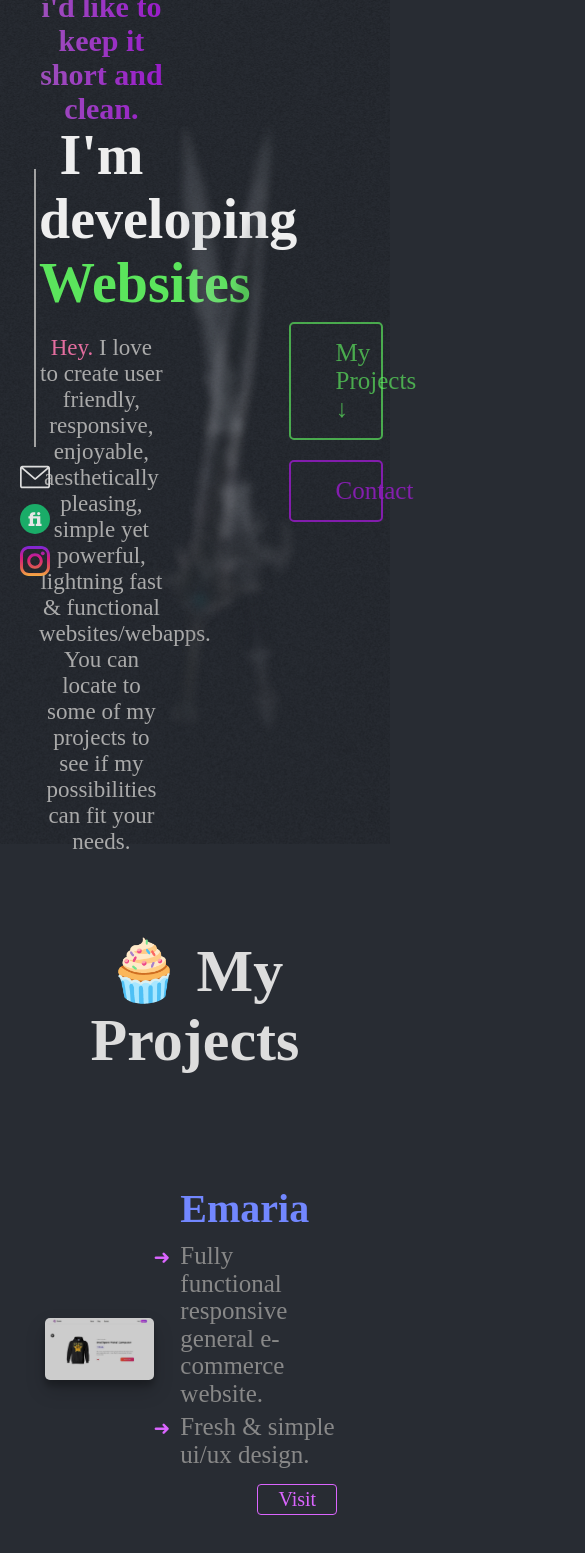
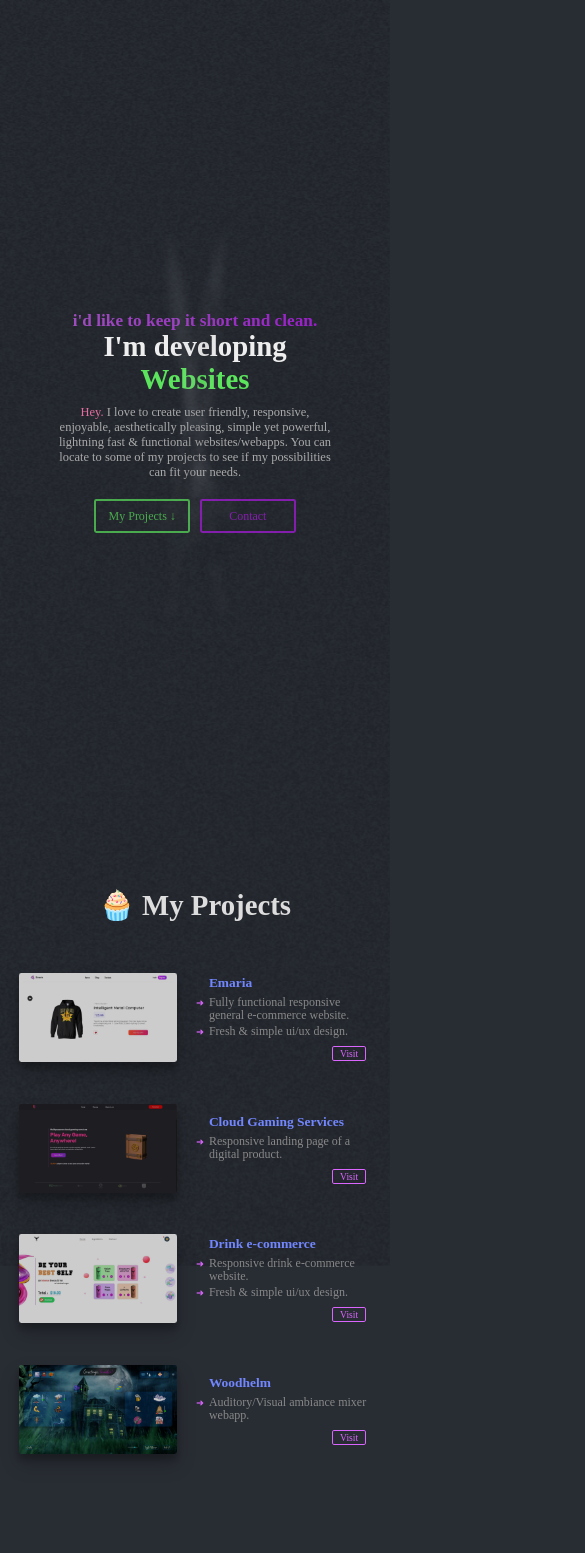
Before and after one commit to Solemensis/Portfolio-sole, a Nuxt app: page / in a window 390 px wide. Shown: the top 1553 px of the page, 585 px wide, since content can reach past the window. Built offline with nearby package versions, Linux system fonts and the light colour scheme; a web font is replaced by a local one.

Commit message:
resp first com

```diff
--- a/app.vue
+++ b/app.vue
@@ -82,4 +82,74 @@ body {
 ::-webkit-scrollbar-thumb:active {
   background-color: hsl(0, 0%, 33%);
 }
+
+@media (min-width: 2500px) {
+  html {
+    font-size: 110%;
+  }
+}
+
+@media (max-width: 2499px) {
+  html {
+    font-size: 100%;
+  }
+}
+
+@media (max-width: 2300px) {
+  html {
+    font-size: 95%;
+  }
+}
+
+@media (max-width: 2100px) {
+  html {
+    font-size: 85%;
+  }
+}
+
+@media (max-width: 1920px) {
+  html {
+    font-size: 77%;
+  }
+}
+
+@media (max-width: 1820px) {
+  html {
+    font-size: 70%;
+  }
+}
+
+@media (max-width: 1720px) {
+  html {
+    font-size: 66%;
+  }
+}
+
+@media (max-width: 1580px) {
+  html {
+    font-size: 60%;
+  }
+}
+
+@media (max-width: 1280px) {
+  html {
+    font-size: 50%;
+  }
+}
+
+@media (max-width: 1024px) {
+  html {
+    font-size: 40%;
+  }
+}
+@media (max-width: 800px) {
+  html {
+    font-size: 32%;
+  }
+}
+@media (orientation: portrait) {
+  html {
+    font-size: 30%;
+  }
+}
 </style>
--- a/components/ContactSection.vue
+++ b/components/ContactSection.vue
@@ -130,4 +130,14 @@ a:hover {
   visibility: hidden;
   margin-bottom: 5rem;
 }
+
+@media (orientation: portrait) {
+  .contact-flex {
+    justify-content: space-evenly !important;
+    width: 85vw !important;
+  }
+  .contact-image {
+    width: 26rem !important;
+  }
+}
 </style>
--- a/components/Footer.vue
+++ b/components/Footer.vue
@@ -30,4 +30,13 @@
   font-size: 1.8rem;
   color: #888;
 }
+@media (orientation: portrait) {
+  .info {
+    font-size: 2.3rem !important;
+  }
+  .copyright {
+    font-size: 1.6rem !important;
+    bottom: 1rem !important;
+  }
+}
 </style>
--- a/components/MainSection.vue
+++ b/components/MainSection.vue
@@ -62,6 +62,7 @@ function runRotate2() {
           </button></a
         >
       </div>
+      <!-- <img src="@/assets/images/mobile-hero.png" alt="" class="mobile-hero" /> -->
     </header>
     <p id="my-projects" class="ghost-p">ghost-p</p>
     <div
@@ -205,7 +206,7 @@ function runRotate2() {
 }
 
 .main-button-1 {
-  padding: 1.5rem 4.5rem;
+  padding: 1.5rem 1.5rem;
   background-color: transparent;
   border: 2px solid #63ff639b;
   color: #63ff639b;
@@ -214,7 +215,7 @@ function runRotate2() {
 .main-button-2 {
   /* padding: 1.5rem 2rem; */
   /* text-align: center; */
-  padding: 1.5rem 4.5rem;
+  padding: 1.5rem 1.5rem;
   background-color: transparent;
   border: 2px solid #991ccad0;
   color: #991ccad0;
@@ -253,7 +254,7 @@ function runRotate2() {
   gap: 1rem;
   position: fixed;
   left: 2rem;
-  top: 20%;
+  top: 25%;
 }
 .line {
   width: 2px;
@@ -301,4 +302,71 @@ function runRotate2() {
 .insta-ico {
   filter: brightness(1.1);
 }
+
+/* ******** scroll-elements ********* */
+.mobile-hero {
+  display: none;
+}
+@media (orientation: portrait) {
+  .shape-bg {
+    height: 150vh !important;
+  }
+  .main-flex {
+    flex-direction: column;
+  }
+  .main-text {
+    width: 90% !important;
+  }
+  .main-text h2 {
+    font-size: 3.6rem !important;
+  }
+  .main-text h1 {
+    font-size: 6rem !important;
+  }
+  .main-text p {
+    font-size: 2.6rem !important;
+    margin-bottom: 4rem;
+  }
+  .main-buttons {
+    width: initial !important;
+    flex-direction: row !important;
+  }
+  .main-buttons button {
+    width: 20rem !important;
+  }
+  .main-hero-image-box {
+    /* display: none !important; */
+    position: absolute !important;
+  }
+
+  .rotate-on1 {
+    transform: translate(-50%, -48.4%) rotate(-53deg) rotate(-180deg) !important;
+    opacity: 0.1 !important;
+    z-index: -50 !important;
+    filter: blur(4px) !important;
+  }
+  .rotate-on2 {
+    transform: translate(-50%, -50%) rotate(3deg) rotate(-175deg) !important;
+    opacity: 0.1 !important;
+    z-index: -50 !important;
+    filter: blur(4px) !important;
+  }
+  .main-image-1 {
+    opacity: 0.1 !important;
+    width: 60rem !important;
+  }
+  .main-image-2 {
+    opacity: 0.1 !important;
+    width: 40.3rem !important;
+  }
+
+  .mobile-hero {
+    display: block !important;
+    width: 45rem;
+    margin-top: 20rem;
+  }
+  .fixed-contact {
+    display: none !important;
+  }
+}
 </style>
--- a/components/ProjectsSection.vue
+++ b/components/ProjectsSection.vue
@@ -152,7 +152,6 @@
   grid-template-columns: 1fr 1fr;
   justify-items: center;
   align-items: center;
-
   width: 80vw;
   margin: 0 auto;
   grid-row-gap: 5rem;
@@ -223,4 +222,16 @@ ul li::marker {
 .projects-section {
   margin-bottom: 13rem;
 }
+
+@media (orientation: portrait) {
+  .projects-grid {
+    width: 95vw !important;
+  }
+  .projects-heading {
+    font-size: 2.8rem !important;
+  }
+  .visit {
+    padding: 0.2rem 1.5rem !important;
+  }
+}
 </style>
```
Also changed, not shown: assets/images/mobile-hero.png (added).
